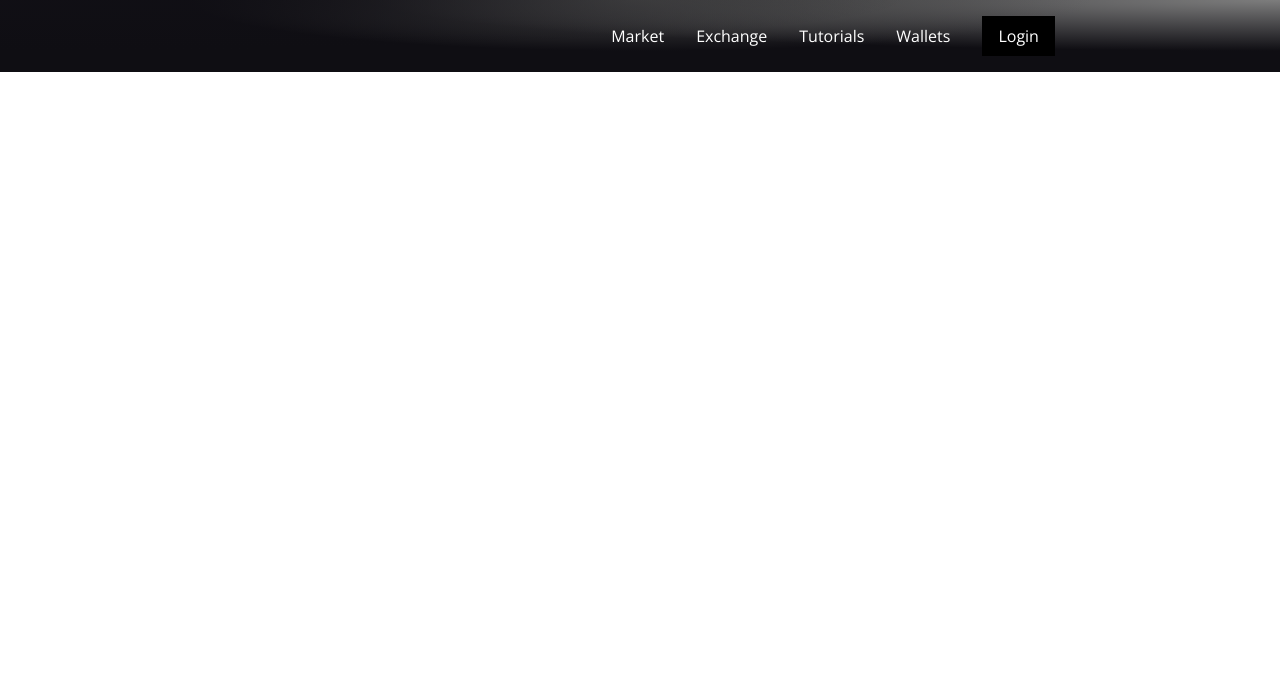
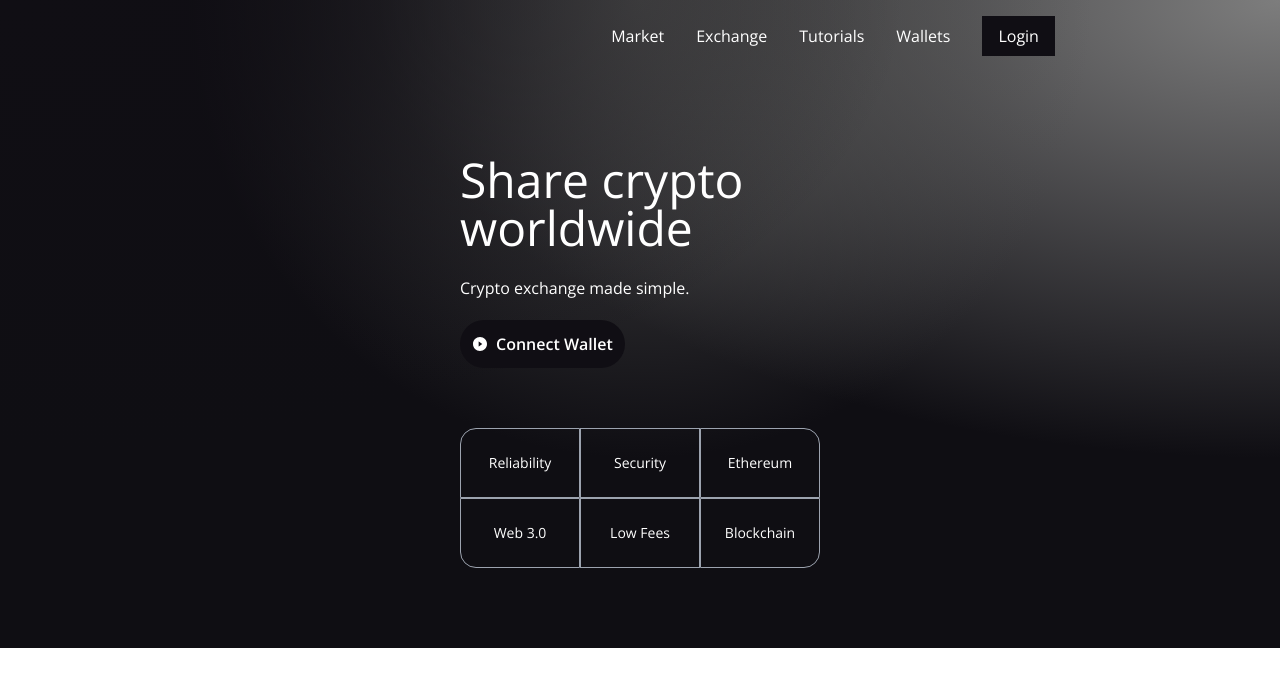
Before and after one commit to Roeck/Therion, a React (Vite) app in the folder client/: page / in a window 1280 px wide. Shown: the top 686 px of the page. Built offline with nearby package versions, Linux system fonts and the light colour scheme.

Commit message:
Welcome component initial structure and styles

```diff
--- a/client/src/App.jsx
+++ b/client/src/App.jsx
@@ -1,10 +1,11 @@
-import { Navbar } from './components/index';
+import { Navbar, Welcome } from './components/index';
 
 const App = () => {
   return (
     <div className="min-h-screen">
       <div className="gradient-bg-welcome">
         <Navbar />
+        <Welcome />
       </div>
     </div>
   )
--- a/client/src/components/Navbar.jsx
+++ b/client/src/components/Navbar.jsx
@@ -17,7 +17,7 @@
         {["Market", "Exchange", "Tutorials", "Wallets"].map((item, index) => (
           <NavBarItem key={item + index} title={item} />
         ))}
-        <li className="bg-[#000000] py-2 px-4 mx-4  cursor-pointer hover:bg-[#444444]">
+        <li className="bg-[#100e14] py-2 px-4 mx-4  cursor-pointer hover:bg-[#222029]">
           Login
         </li>
       </ul>
--- /dev/null
+++ b/client/src/components/Welcome.jsx
@@ -0,0 +1,62 @@
+import React, { useContext } from "react";
+import { AiFillPlayCircle } from "react-icons/ai";
+import { SiEthereum } from "react-icons/si";
+import { BsInfoCircle } from "react-icons/bs";
+
+const companyCommonStyles = "min-h-[70px] sm:px-0 px-2 sm:min-w-[120px] flex justify-center items-center border-[0.5px] border-gray-400 text-sm font-light text-white";
+
+const Input = ({ placeholder, name, type, value }) => (
+  <input
+    placeholder={placeholder}
+    type={type}
+    step="0.0001"
+    value={value}
+    className="my-2 w-full rounded-sm p-2 outline-none bg-transparent text-white border-none text-sm white-glassmorphism"
+  />
+);
+
+const Welcome = () => {
+  return (
+    <div className="flex w-full justify-center items-center">
+      <div className="flex mf:flex-row flex-col items-start justify-between md:p-20 py-12 px-4">
+        <div className="flex flex-1 justify-start items-start flex-col mf:mr-10">
+          <h1 className="text-3xl sm:text-5xl text-white text-gradient py-1">
+            Share crypto <br /> worldwide
+          </h1>
+          <p className="text-left mt-5 text-white font-light md:w-9/12 w-11/12 text-base">
+            Crypto exchange made simple.
+          </p>
+
+            <button
+              type="button"
+            className="flex flex-row justify-center items-center my-5 bg-[#100e14] p-3 rounded-full cursor-pointer hover:bg-[#222029]"
+            >
+              <AiFillPlayCircle className="text-white mr-2" />
+              <p className="text-white text-base font-semibold">
+                Connect Wallet
+              </p>
+            </button>
+
+          <div className="grid sm:grid-cols-3 grid-cols-2 w-full mt-10">
+            <div className={`rounded-tl-2xl ${companyCommonStyles}`}>
+              Reliability
+            </div>
+            <div className={companyCommonStyles}>Security</div>
+            <div className={`sm:rounded-tr-2xl ${companyCommonStyles}`}>
+              Ethereum
+            </div>
+            <div className={`sm:rounded-bl-2xl ${companyCommonStyles}`}>
+              Web 3.0
+            </div>
+            <div className={companyCommonStyles}>Low Fees</div>
+            <div className={`rounded-br-2xl ${companyCommonStyles}`}>
+              Blockchain
+            </div>
+          </div>
+        </div>
+      </div>
+    </div>
+  );
+};
+
+export default Welcome;
--- a/client/src/components/index.js
+++ b/client/src/components/index.js
@@ -1 +1,2 @@
 export { default as Navbar } from './Navbar';
+export { default as Welcome } from './Welcome';
--- a/client/src/index.css
+++ b/client/src/index.css
@@ -16,7 +16,7 @@
 .gradient-bg-welcome {
   background-color:#0f0e13;
   background-image:
-    radial-gradient(at 0% 0%, hsla(253,16%,7%,1) 0, transparent 50%),
+    radial-gradient(at 0% 0%, #100e14 0, transparent 50%),
     radial-gradient(at 50% 0%, #4d4d4d 0, transparent 50%),
     radial-gradient(at 100% 0%, #7d7d7d 0, transparent 50%);
 }
```
